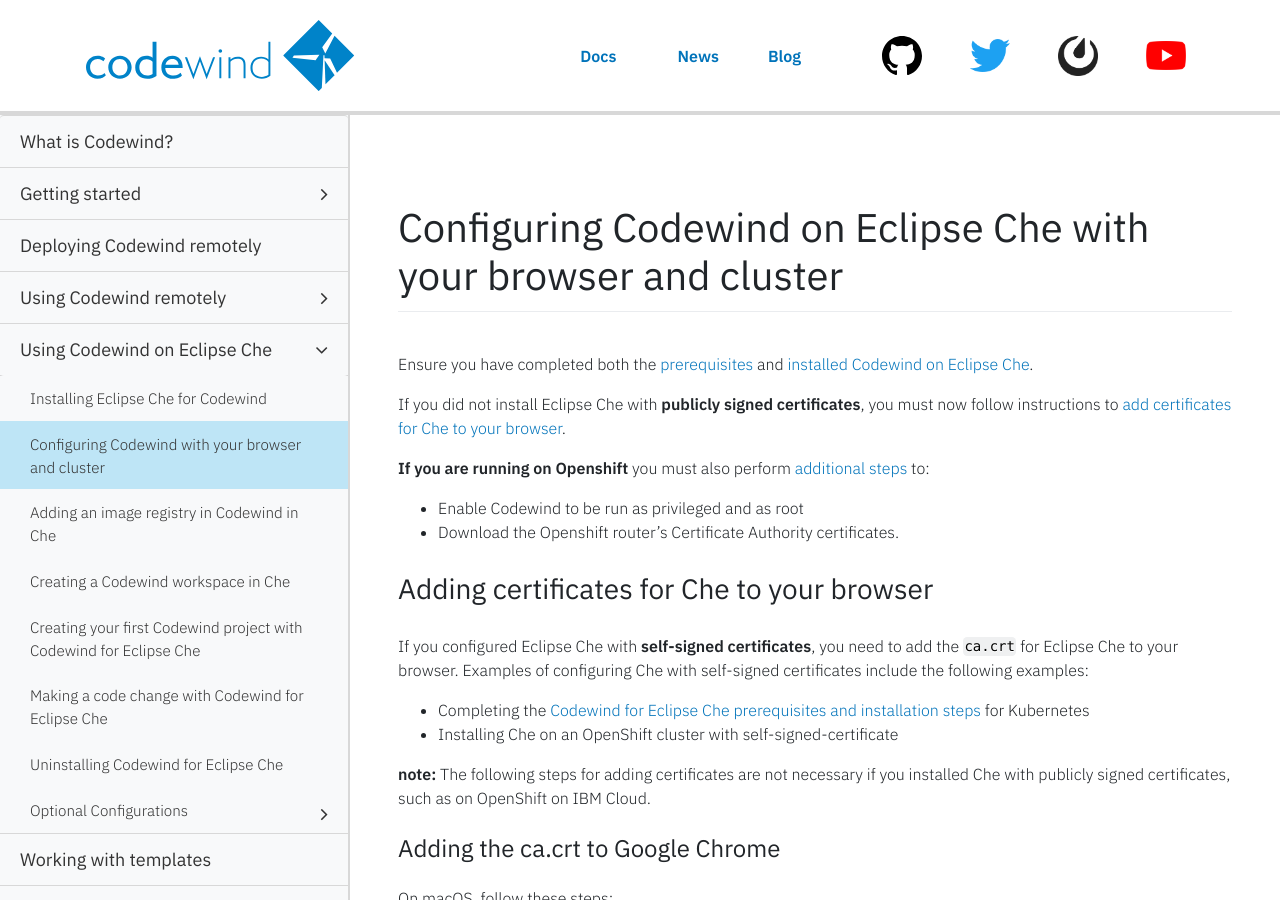
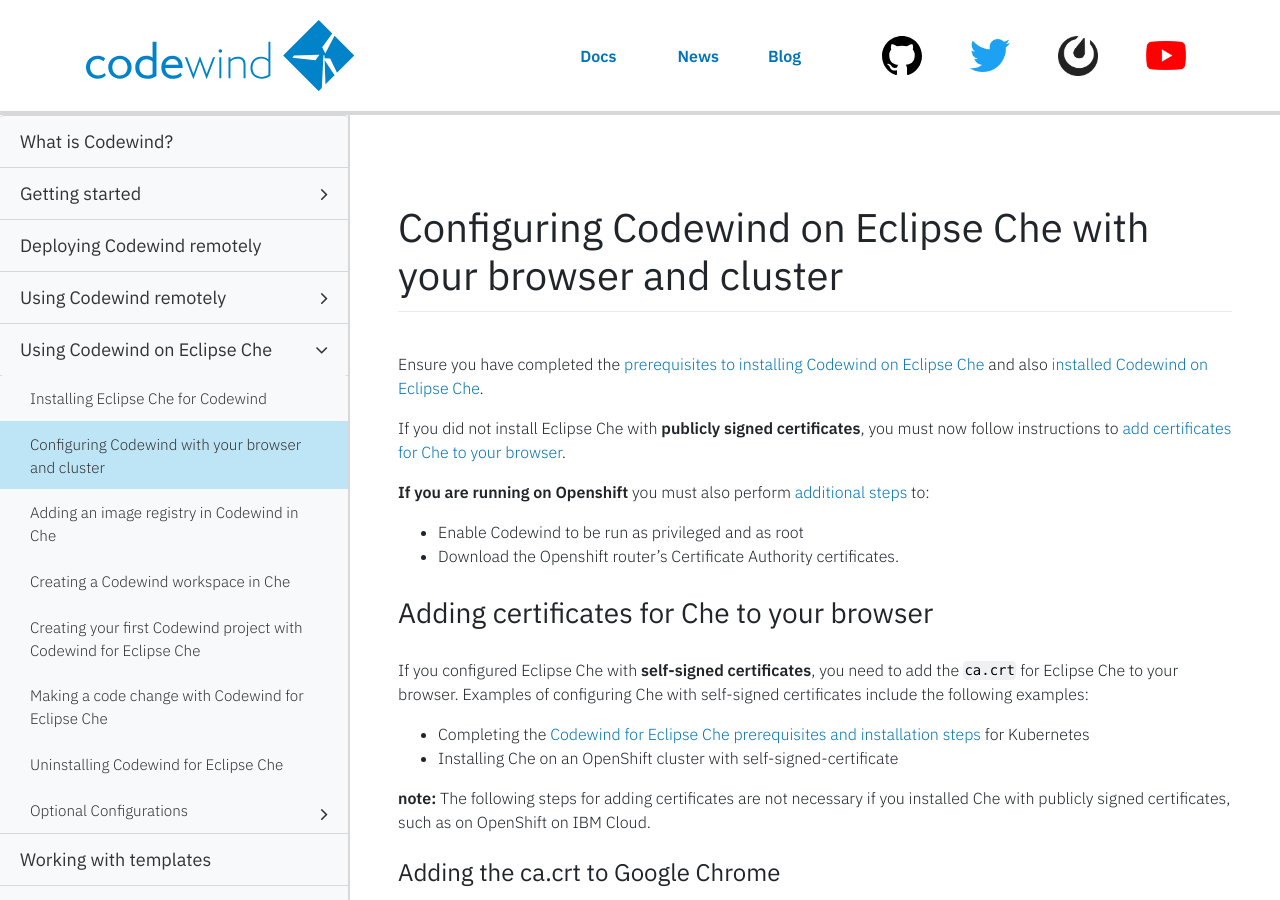
Before and after one commit to eclipse-archived/codewind-docs, a Jekyll site: the page built from docs/_documentations/che-browserconfig.md, in a window 1280 px wide and 900 px high. Built offline with Jekyll 4.4.1, drawn with Linux system fonts in a browser that asks for light colours; nearby versions of some CDN libraries; comment, search, counter and statistics services are not loaded.

Commit message:
browser and registry topics
Signed-off-by: MelHopper <melanieh@uk.ibm.com>

```diff
--- a/docs/_documentations/che-browserconfig.md
+++ b/docs/_documentations/che-browserconfig.md
@@ -9,7 +9,7 @@ type: document
 ---
 # Configuring Codewind on Eclipse Che with your browser and cluster
 
-Ensure you have completed both the [prerequisites](./che-installinfo.html#prerequisites) and [installed Codewind on Eclipse Che](./che-installinfo.html#choose-from-the-following-instructions).
+Ensure you have completed the [prerequisites to installing Codewind on Eclipse Che](./che-installinfo.html#prerequisites) and also [installed Codewind on Eclipse Che](./che-installinfo.html#choose-from-the-following-instructions).
 
 If you did not install Eclipse Che with **publicly signed certificates**, you must now follow instructions to [add certificates for Che to your browser](./che-browserconfig.html#adding-certificates-for-che-to-your-browser).
 
```
Also changed, not shown: docs/_documentations/che-setupregistries.md (+11 -11 lines).
